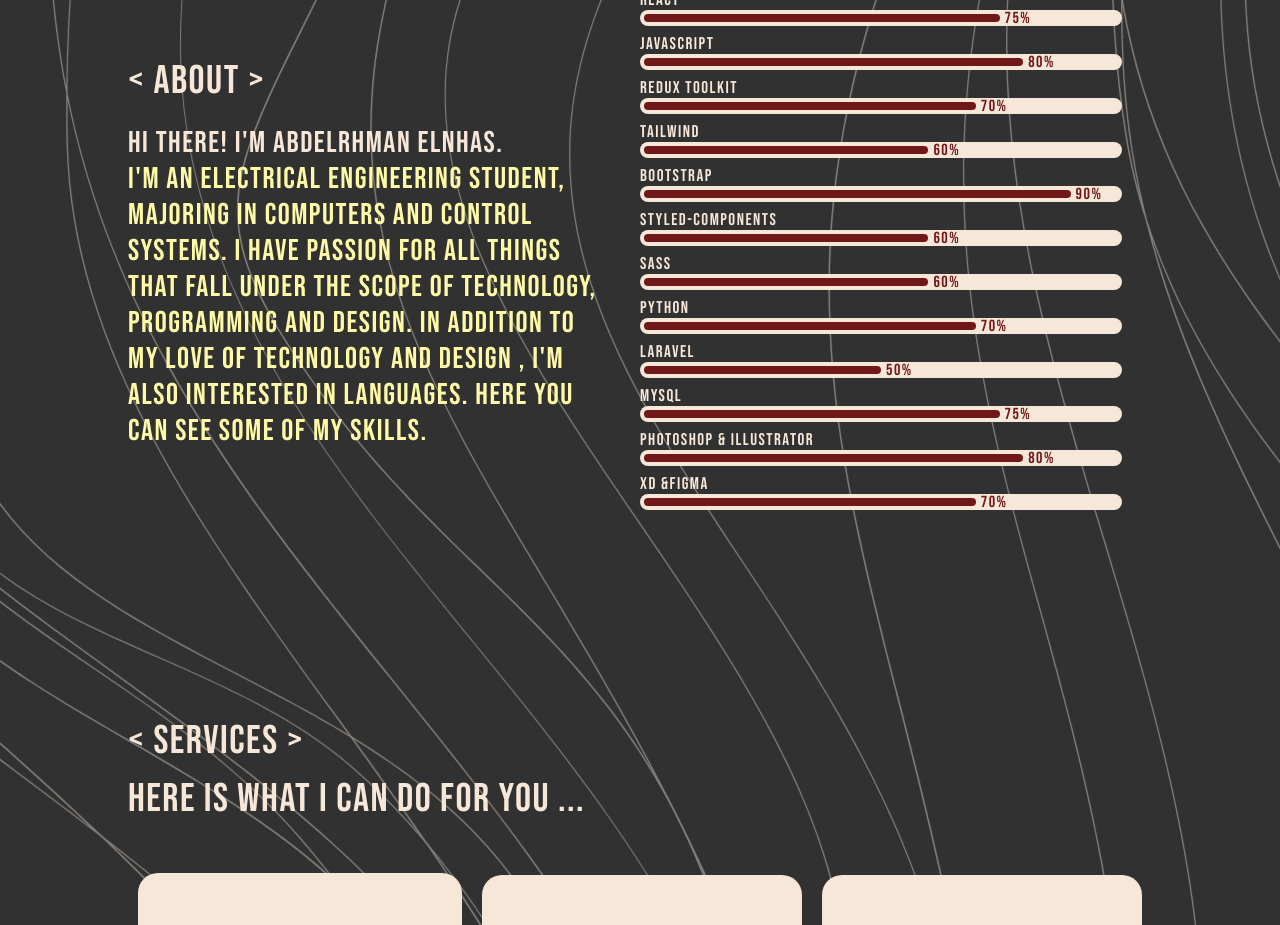
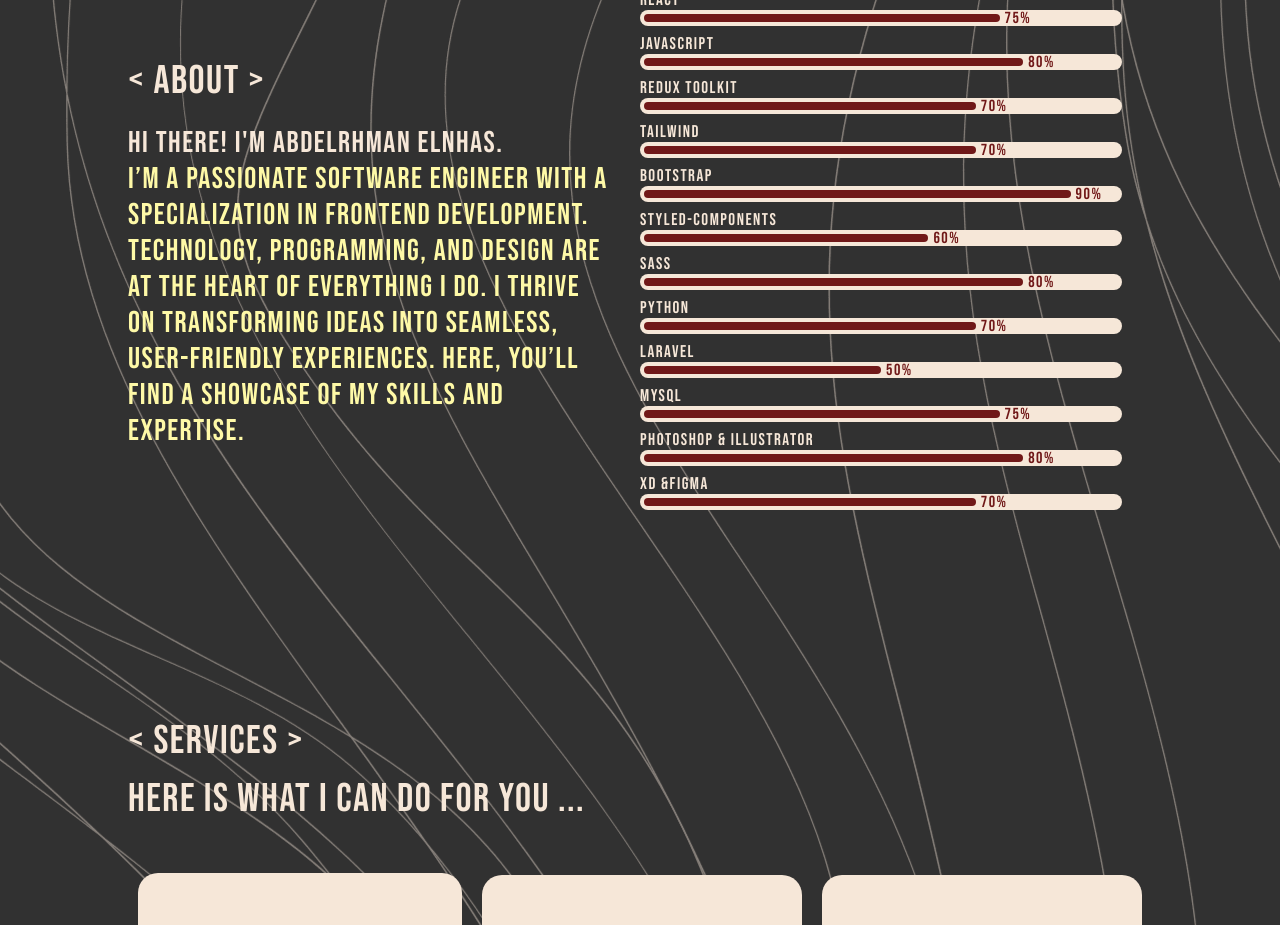
Before and after one commit to abdelrhman-elnhas/reactPortfolio, a React (Create React App) app: page / in a window 1280 px wide. Shown: the part 960-1885 px from the top of the page. Built offline with nearby package versions, Linux system fonts and the light colour scheme; no server answers.

Commit message:
edit: about content

```diff
--- a/src/components/About/About.jsx
+++ b/src/components/About/About.jsx
@@ -16,22 +16,22 @@
         <AboutContent>
           <Title>&lt; About &gt;</Title>
           <Desc>
-            <Name>Hi There! I'm Abdelrhman Elnhas.</Name> I'm an Electrical
-            Engineering Student, Majoring in computers and control systems. I
-            have passion for all things that fall under the scope of technology,
-            programming and design. In addition to my love of technology and
-            design , I'm also interested in languages. Here you can see some of
-            my skills.
+            <Name>Hi There! I'm Abdelrhman Elnhas.</Name> I’m a passionate
+            Software Engineer with a specialization in Frontend Development.
+            Technology, programming, and design are at the heart of everything I
+            do. I thrive on transforming ideas into seamless, user-friendly
+            experiences. Here, you’ll find a showcase of my skills and
+            expertise.
           </Desc>
         </AboutContent>
         <AboutBars>
           <ProgressBar skill="React" rate="75%" />
           <ProgressBar skill="Javascript" rate="80%" />
           <ProgressBar skill="Redux Toolkit" rate="70%" />
-          <ProgressBar skill="Tailwind" rate="60%" />
+          <ProgressBar skill="Tailwind" rate="70%" />
           <ProgressBar skill="Bootstrap" rate="90%" />
           <ProgressBar skill="Styled-Components" rate="60%" />
-          <ProgressBar skill="SASS" rate="60%" />
+          <ProgressBar skill="SASS" rate="80%" />
           <ProgressBar skill="Python" rate="70%" />
           <ProgressBar skill="Laravel" rate="50%" />
           <ProgressBar skill="MySQL" rate="75%" />
```
